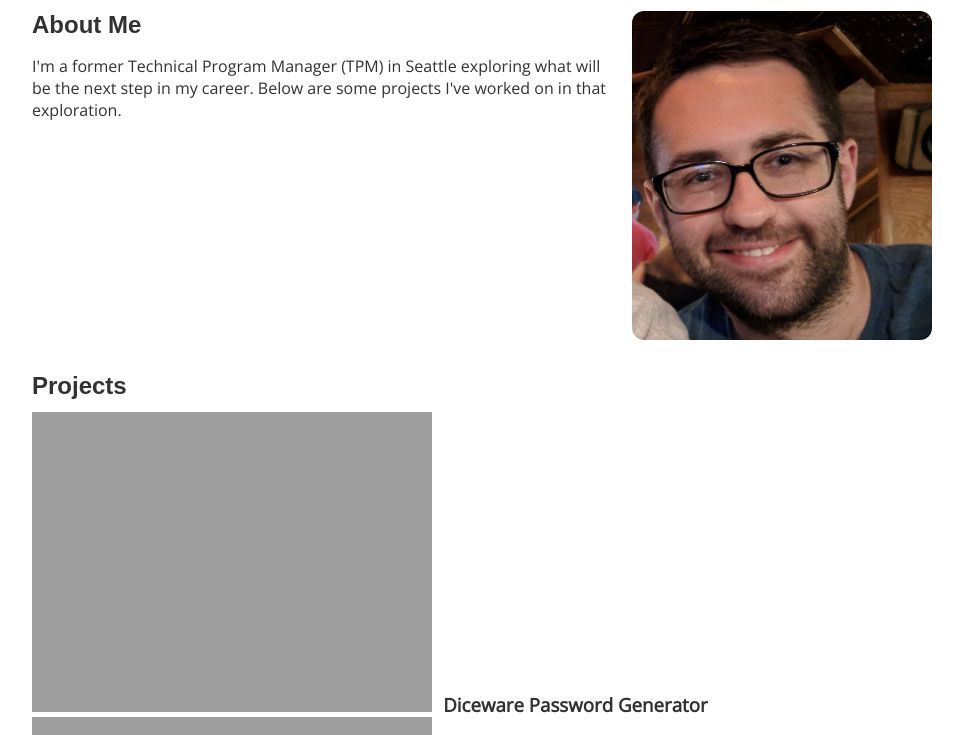
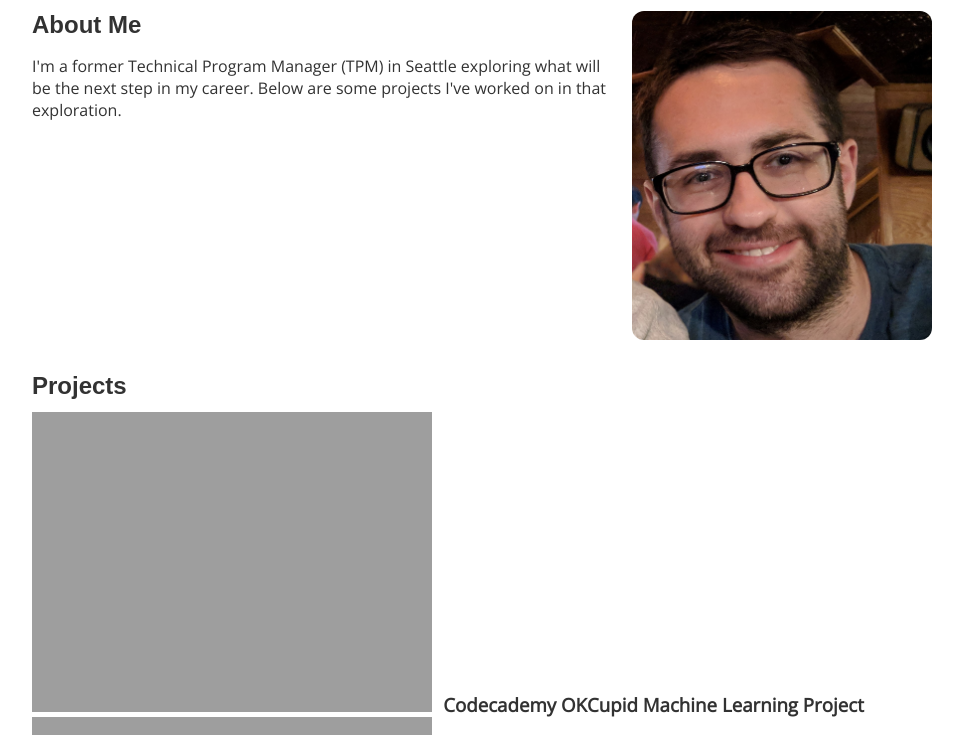
Before and after one commit to Grant094/grant094-portfolio, a plain HTML site: page index.html in a window 1280 px wide. Shown: the part 65-800 px from the top of the page, without its empty margins (158-1121 px from the left). Drawn offline with nearby package versions, Linux system fonts and the light colour scheme; a web font is replaced by a local one.

Commit message:
added mention of Codecademy OKCupid Project

```diff
--- a/index.html
+++ b/index.html
@@ -27,6 +27,14 @@
 
         <section id="projects">
             <h2>Projects</h2>
+            <details class="project">
+                <summary class="project-title">
+                    <h3>Codecademy OKCupid Machine Learning Project</h3>
+                </summary>
+                <p class="project-description">
+                    I took <a href="https://www.codecademy.com/enrolled/paths/machine-learning">codecademy.com's "Build a Machine Learning Model" Skill Path</a> and completed its capstone project by analyzing some data provided by OKCupid, a dating platform. See my methods and findings in <a href="https://github.com/Grant094/codecademy_okcupid_project">this GitHub repo</a>.
+                </p>
+            </details>
             <details class="project">
                 <summary class="project-title">
                     <h3>Diceware Password Generator</h3>
```
